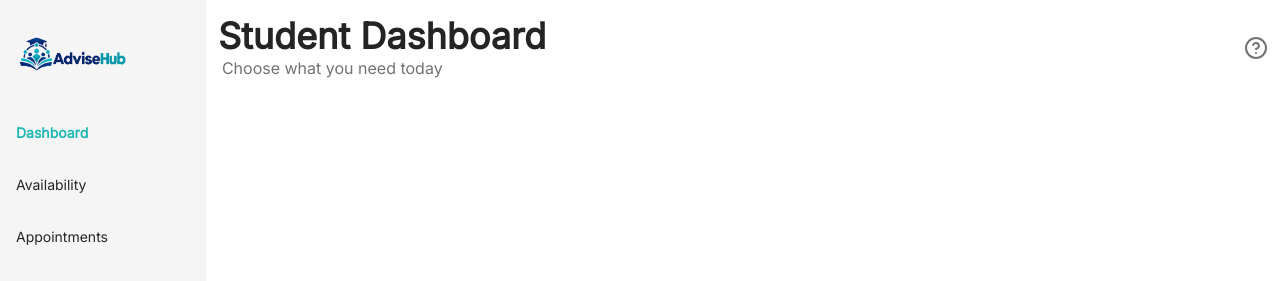
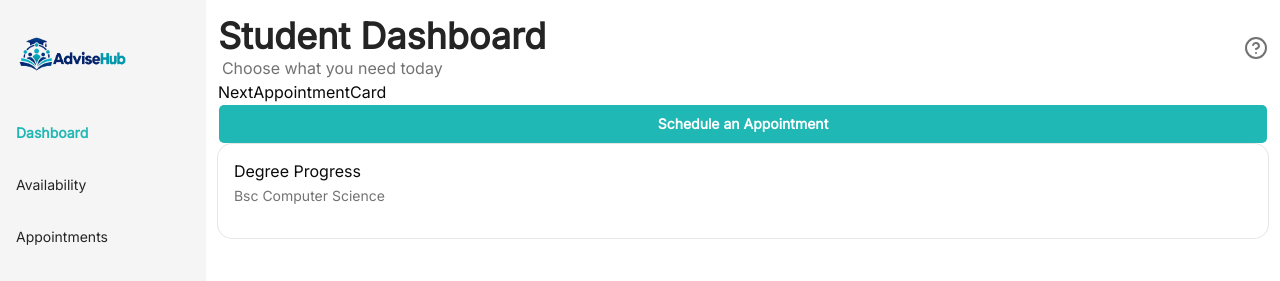
Before and after one commit to Keni-Khourie/advisehub, a Next.js app: page /dashboard in a window 1280 px wide. Shown: the top 281 px of the page. Built offline with nearby package versions, Linux system fonts and the light colour scheme; no server answers.

Commit message:
added dashboard content to advisor and student pages

```diff
--- a/app/(pages)/dashboard/_advisorComponents/AdvisorDashboard.tsx
+++ b/app/(pages)/dashboard/_advisorComponents/AdvisorDashboard.tsx
@@ -1,9 +1,11 @@
 import PageHeader from '@/customUI/PageHeader';
+import AdvisorDashboardContent from './AdvisorDashboardContent';
 
 const AdvisorDashboard = () => {
   return (
     <div>
       <PageHeader headerText="Advisor Dashboard" subtitle="Today's work in one place"/>
+      <AdvisorDashboardContent/>
     </div>
   )
 }
--- a/app/(pages)/dashboard/_studentComponents/StudentDashboard.tsx
+++ b/app/(pages)/dashboard/_studentComponents/StudentDashboard.tsx
@@ -1,10 +1,12 @@
 import PageHeader from '@/customUI/PageHeader';
+import StudentDashboardContent from './StudentDashboardContent';
 
 
 const StudentDashboard = () => {
   return (
     <div>
      <PageHeader headerText="Student Dashboard" subtitle="Choose what you need today"/>
+     <StudentDashboardContent/>
     </div>
   )
 }
```
